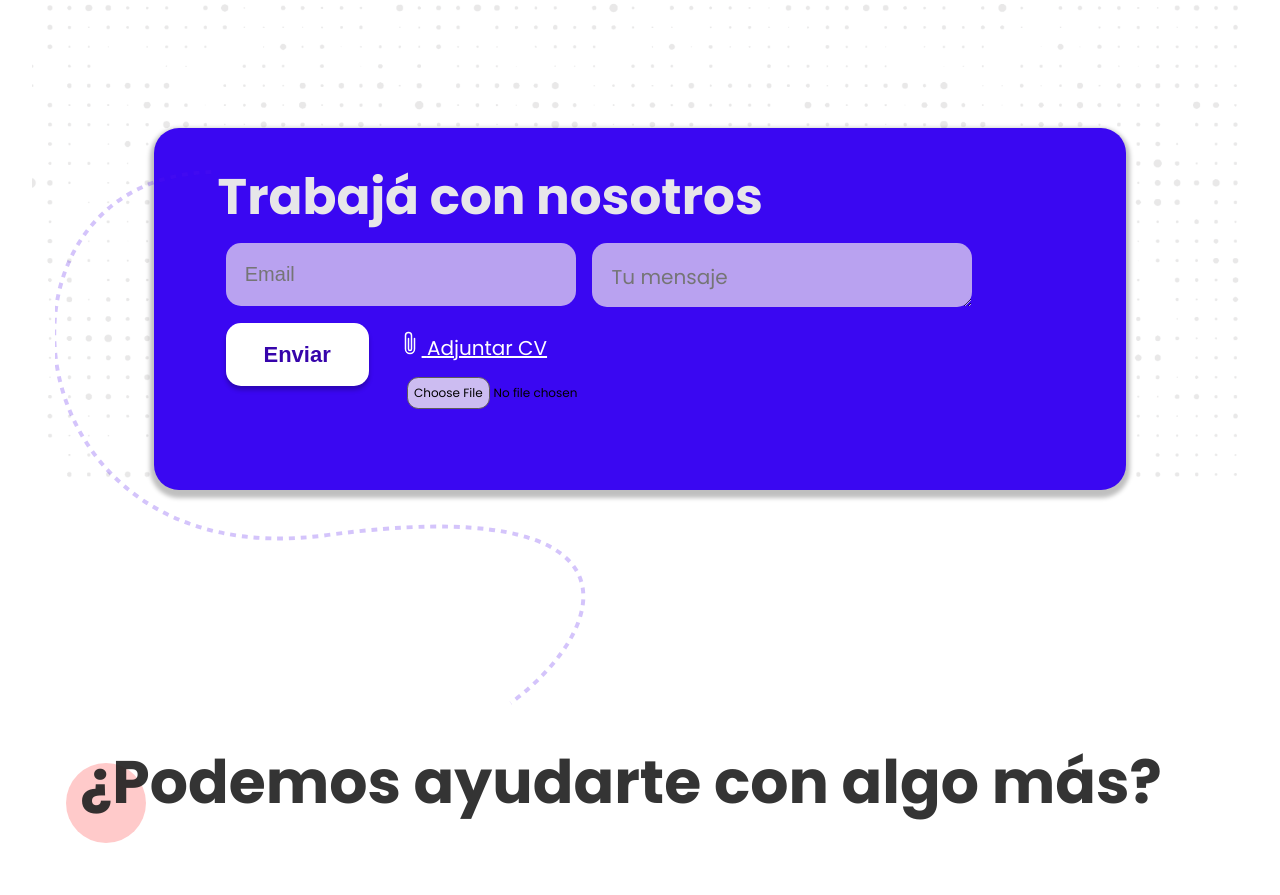
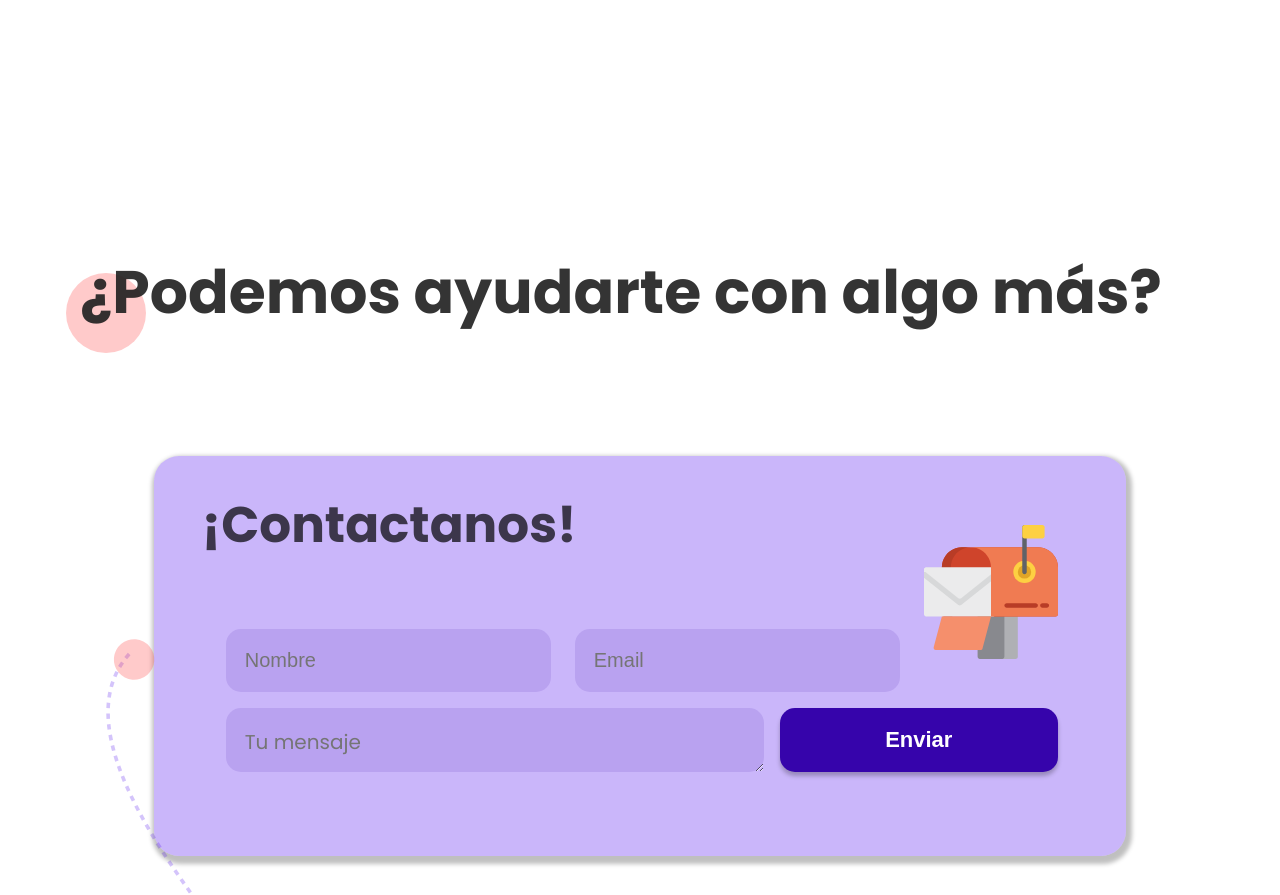
Before and after one commit to Florsala/paroleweb, a React (Create React App) app: page / in a window 1280 px wide. Shown: the part 5286-6181 px from the top of the page. Built offline with nearby package versions, Linux system fonts and the light colour scheme.

Commit message:
contact form in Equipo section disabled

```diff
--- a/src/components/Equipo.jsx
+++ b/src/components/Equipo.jsx
@@ -1,6 +1,6 @@
-import React, { useEffect, useRef, useState } from "react";
-import emailjs from "@emailjs/browser";
-import "../styles/Equipo.css";
+import React, { useEffect,/*  useRef, useState  */} from "react";
+/* import emailjs from "@emailjs/browser";
+ */import "../styles/Equipo.css";
 import dots from "../assets/dots.svg";
 
 import Dana from "../assets/Equipo/Dan2-2.png";
@@ -8,11 +8,11 @@ import Lorena from "../assets/Equipo/lore2.png";
 
 import Daiana from "../assets/Equipo/Dai2-1.png";
 
-import { BsPaperclip } from "react-icons/bs";
+/* import { BsPaperclip } from "react-icons/bs";
 
 import line7 from "../assets/Line7.svg";
 
-import {TiInputChecked} from "react-icons/ti";
+import {TiInputChecked} from "react-icons/ti"; */
 
 import AOS from "aos";
 import "aos/dist/aos.css";
@@ -25,7 +25,7 @@ const Equipo = () => {
     AOS.init({ duration: 2000 });
   }, []);
 
-  const [inputNombre, cambiarInputNombre] = useState("");
+/*   const [inputNombre, cambiarInputNombre] = useState("");
   const [inputCorreo, cambiarInputCorreo] = useState("");
   const [inputMsg, cambiarInputMsg] = useState("");
   const [sentForm, setSentForm] = useState(false);
@@ -70,7 +70,7 @@ const Equipo = () => {
   const handleInputMsg = (e) => {
     cambiarInputMsg(e.target.value);
   };
-
+ */
 
 
   return (
@@ -140,7 +140,7 @@ const Equipo = () => {
         </div>
       </div>
 
-      <div className="trab-container">
+{/*       <div className="trab-container">
         <img src={line7} alt="" className="line7" />
 
         <div className="trab-container-text">
@@ -199,7 +199,7 @@ const Equipo = () => {
             </div>
           </div>
         </form>
-      </div>
+      </div> */}
     </div>
   );
 };
```
